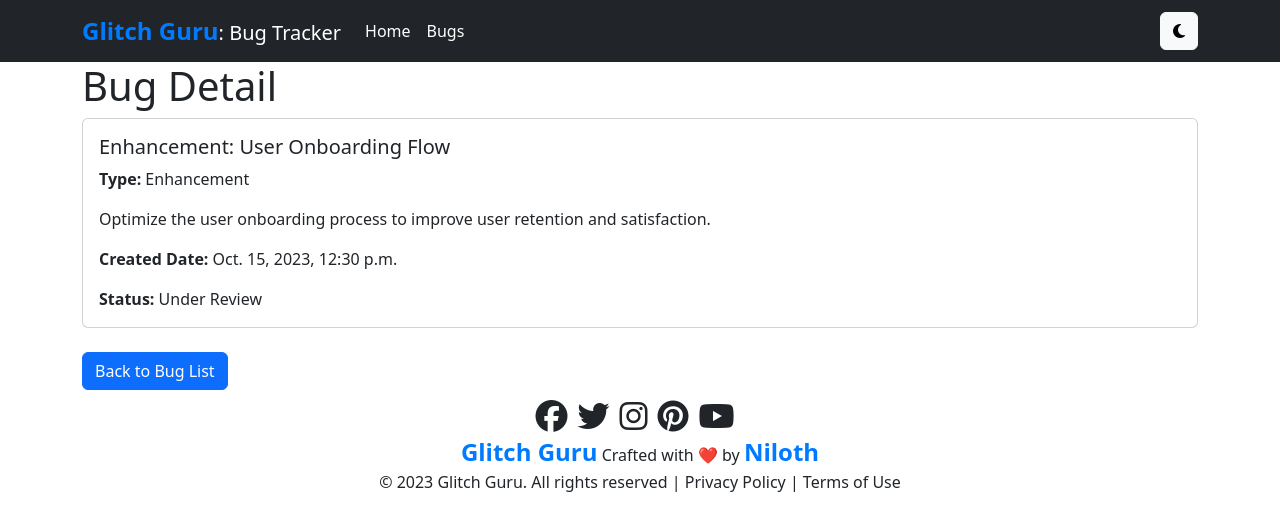
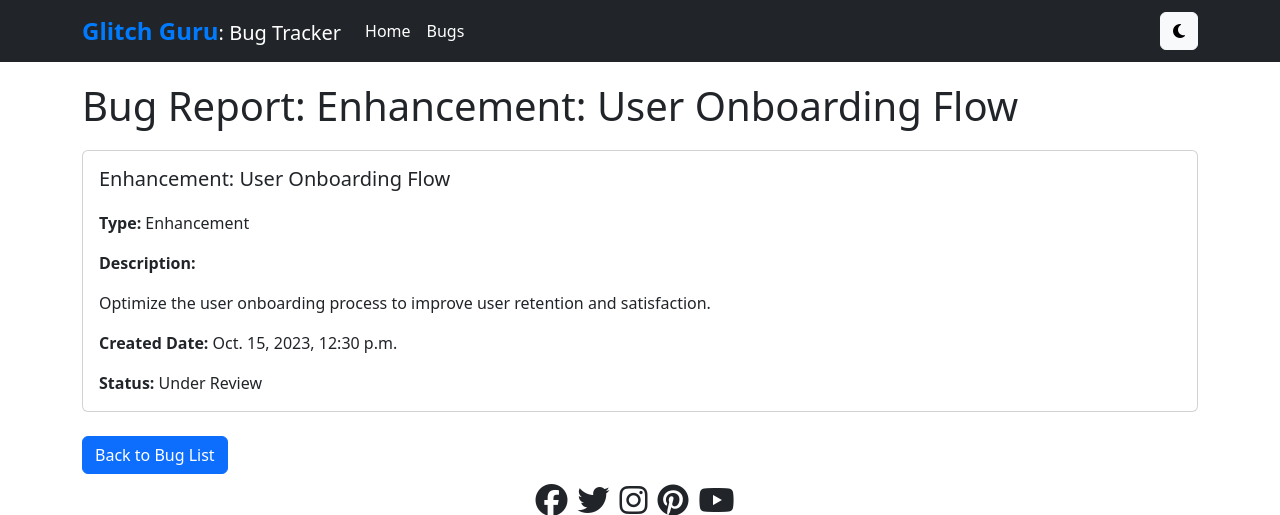
Before and after one commit to Niloth-p/glitch-guru, a Django app: page /bugs/40/ in a window 1280 px wide. Shown: the top 515 px of the page. Run offline with Django 4.2, Linux system fonts and the light colour scheme; data comes from the database, SQL or seed files in the repository; some libraries are stand-ins or nearby versions.

Commit message:
enhancement(UI): Update Bug Detail View
- Show title directly
- Increase margins in styles

```diff
--- a/bug_hub/templates/bug_hub/bug_detail.html
+++ b/bug_hub/templates/bug_hub/bug_detail.html
@@ -1,12 +1,15 @@
 {% extends "base.html" %}
 {% block content %}
   <div class="container">
-    <h1>Bug Detail</h1>
+    <h1>Bug Report: {{ bug.title }}</h1>
     <div class="card">
       <div class="card-body">
         <h5 class="card-title">{{ bug.title }}</h5>
         <p class="card-text">
           <strong>Type:</strong> {{ bug.get_bug_type_display }}
+        </p>
+        <p class="card-text">
+          <strong>Description:</strong>
         </p>
         <p class="card-text">{{ bug.description }}</p>
         <p class="card-text">
--- a/static/common/css/styles.css
+++ b/static/common/css/styles.css
@@ -39,3 +39,12 @@ footer .row:last-child p {
     width: 100%;
   }
 }
+
+h5.card-title {
+  margin-bottom: 20px;
+}
+
+.container > h1 {
+  margin-top: 20px;
+  margin-bottom: 20px;
+}
```
